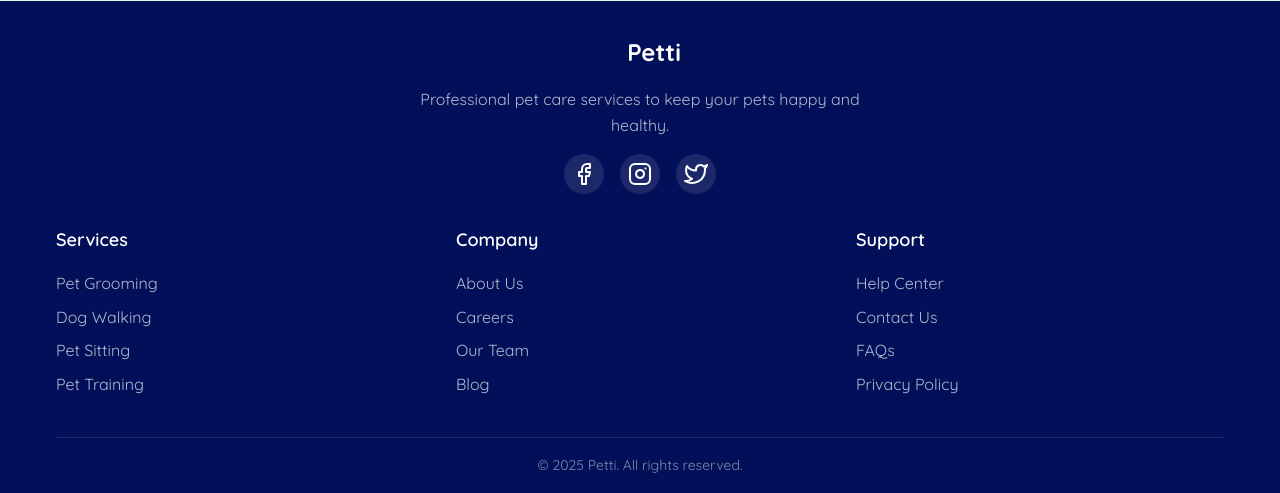
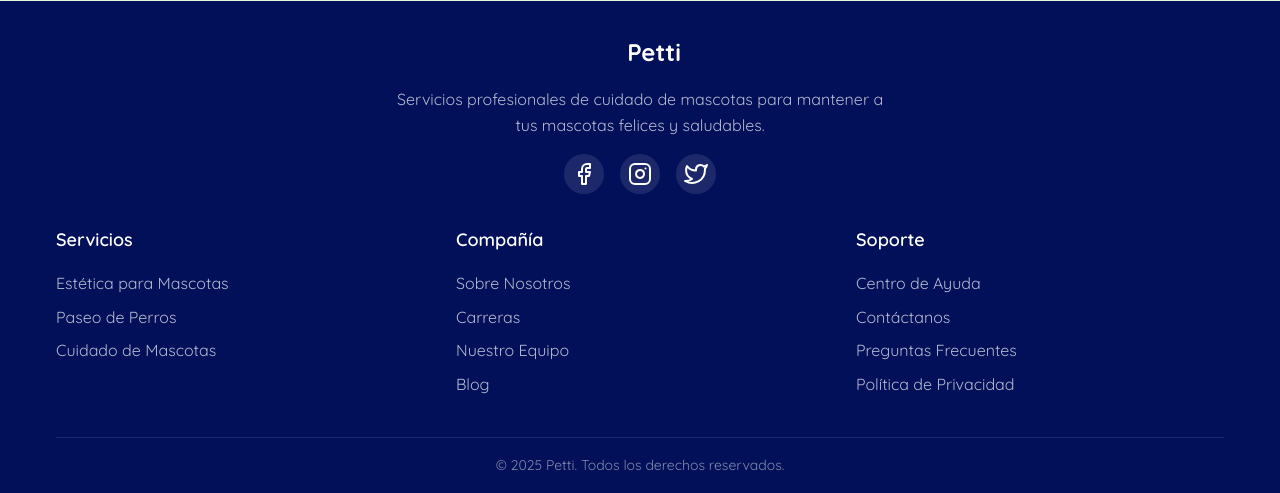
Before and after one commit to nicolenavarrorojas/pettiv2, a Django app: page /register/ in a window 1280 px wide. Shown: the part 792-1285 px from the top of the page. Run offline with Django 5.2, Linux system fonts and the light colour scheme.

Commit message:
update header, footer, views

```diff
--- a/petti/templates/register.html
+++ b/petti/templates/register.html
@@ -19,21 +19,21 @@
               <path d="M18 19v-5.5a1.5 1.5 0 0 0-3 0v6a1.5 1.5 0 0 1-3 0V5a1.5 1.5 0 0 0-3 0v10.5a1.5 1.5 0 0 1-3 0v-8a1.5 1.5 0 0 0-3 0V19"></path>
             </svg>
             <span class="logo-text">Petti</span>
-            <span class="user-status">Anonymous user</span>
+            <span class="user-status">¡Hola, [nombre de usuario]!</span>
           </a>
         </div>
 
         <div class="navbar-menu">
           <a href="{% url 'index' %}" class="menu-item">Inicio</a>
           <a href="{% url 'services' %}" class="menu-item">Servicios</a>
+          <a href="{% url 'login' %}" class="menu-item">Login</a>
+          <a href="{% url 'register' %}" class="menu-item">Registro</a>
           <a href="{% url 'admin_view' %}" class="menu-item admin-link">
             <svg xmlns="http://www.w3.org/2000/svg" width="16" height="16" viewBox="0 0 24 24" fill="none" stroke="currentColor" stroke-width="2" stroke-linecap="round" stroke-linejoin="round" class="admin-icon">
               <path d="M12 22s8-4 8-10V5l-8-3-8 3v7c0 6 8 10 8 10"></path>
             </svg>
             Admin
           </a>
-          <a href="{% url 'login' %}" class="menu-item">login</a>
-          <a href="{% url 'register' %}" class="menu-item">Registro</a>
         </div>
 
         <button class="mobile-menu-button">
@@ -62,38 +62,38 @@
 
    <!--BODY -->
 
-  <main class="main-content register-page">
+   <main class="main-content register-page">
     <div class="container">
       <div class="register-card">
         <div class="register-image">
-          <img src="https://images.unsplash.com/photo-1582562124811-c09040d0a901" alt="Pet register" class="register-img">
+          <img src="https://images.unsplash.com/photo-1582562124811-c09040d0a901" alt="Registro de mascota" class="register-img">
         </div>
         <div class="register-form-container">
           <div class="register-header">
             <svg xmlns="http://www.w3.org/2000/svg" width="32" height="32" viewBox="0 0 24 24" fill="none" stroke="#021059" stroke-width="2" stroke-linecap="round" stroke-linejoin="round" class="register-icon">
               <path d="M18 19v-5.5a1.5 1.5 0 0 0-3 0v6a1.5 1.5 0 0 1-3 0V5a1.5 1.5 0 0 0-3 0v10.5a1.5 1.5 0 0 1-3 0v-8a1.5 1.5 0 0 0-3 0V19"></path>
             </svg>
-            <h1 class="register-title">Create Account</h1>
+            <h1 class="register-title">Crear Cuenta</h1>
           </div>
 
           <form id="registerForm" class="register-form">
             <div class="form-group">
-              <label for="name" class="form-label">Full Name</label>
+              <label for="name" class="form-label">Nombre Completo</label>
               <input type="text" id="name" name="name" placeholder="John Doe" class="form-input" required>
             </div>
 
             <div class="form-group">
-              <label for="email" class="form-label">Email</label>
-              <input type="email" id="email" name="email" placeholder="your@email.com" class="form-input" required>
+              <label for="email" class="form-label">Correo Electrónico</label>
+              <input type="email" id="email" name="email" placeholder="tu@email.com" class="form-input" required>
             </div>
 
             <div class="form-group">
-              <label for="password" class="form-label">Password</label>
+              <label for="password" class="form-label">Contraseña</label>
               <input type="password" id="password" name="password" placeholder="••••••••" class="form-input" required>
             </div>
 
             <div class="form-group">
-              <label for="confirmPassword" class="form-label">Confirm Password</label>
+              <label for="confirmPassword" class="form-label">Confirmar Contraseña</label>
               <input type="password" id="confirmPassword" name="confirmPassword" placeholder="••••••••" class="form-input" required>
             </div>
 
@@ -101,16 +101,16 @@
               <div class="terms-checkbox">
                 <input type="checkbox" id="terms" required>
                 <label for="terms" class="terms-label">
-                  I agree to the <a href="#" class="terms-link">Terms of Service</a> and <a href="#" class="terms-link">Privacy Policy</a>
+                  Acepto los <a href="#" class="terms-link">Términos de Servicio</a> y la <a href="#" class="terms-link">Política de Privacidad</a>
                 </label>
               </div>
             </div>
 
-            <button type="submit" class="button primary-button full-width">Register</button>
+            <button type="submit" class="button primary-button full-width">Registrarse</button>
           </form>
 
           <div class="register-footer">
-            <p class="login-text">Already have an account? <a href="login.html" class="login-link">Sign in</a></p>
+            <p class="login-text">¿Ya tienes una cuenta? <a href="{% url 'login' %}" class="login-link">Iniciar sesión</a></p>
           </div>
         </div>
       </div>
@@ -126,7 +126,7 @@
           </svg>
           <span class="footer-brand">Petti</span>
         </div>
-        <p class="footer-text">Professional pet care services to keep your pets happy and healthy.</p>
+        <p class="footer-text">Servicios profesionales de cuidado de mascotas para mantener a tus mascotas felices y saludables.</p>
         <div class="footer-social">
           <a href="#" class="social-link">
             <svg xmlns="http://www.w3.org/2000/svg" width="24" height="24" viewBox="0 0 24 24" fill="none" stroke="currentColor" stroke-width="2" stroke-linecap="round" stroke-linejoin="round">
@@ -149,35 +149,34 @@
       </div>
       <div class="footer-menu">
         <div class="footer-column">
-          <h3 class="footer-heading">Services</h3>
+          <h3 class="footer-heading">Servicios</h3>
           <ul class="footer-links">
-            <li><a href="services.html">Pet Grooming</a></li>
-            <li><a href="services.html">Dog Walking</a></li>
-            <li><a href="services.html">Pet Sitting</a></li>
-            <li><a href="services.html">Pet Training</a></li>
+            <li><a href="{% url 'services' %}">Estética para Mascotas</a></li>
+            <li><a href="{% url 'services' %}">Paseo de Perros</a></li>
+            <li><a href="{% url 'services' %}">Cuidado de Mascotas</a></li>
           </ul>
         </div>
         <div class="footer-column">
-          <h3 class="footer-heading">Company</h3>
+          <h3 class="footer-heading">Compañía</h3>
           <ul class="footer-links">
-            <li><a href="#">About Us</a></li>
-            <li><a href="#">Careers</a></li>
-            <li><a href="#">Our Team</a></li>
+            <li><a href="#">Sobre Nosotros</a></li>
+            <li><a href="#">Carreras</a></li>
+            <li><a href="#">Nuestro Equipo</a></li>
             <li><a href="#">Blog</a></li>
           </ul>
         </div>
         <div class="footer-column">
-          <h3 class="footer-heading">Support</h3>
+          <h3 class="footer-heading">Soporte</h3>
           <ul class="footer-links">
-            <li><a href="#">Help Center</a></li>
-            <li><a href="#">Contact Us</a></li>
-            <li><a href="#">FAQs</a></li>
-            <li><a href="#">Privacy Policy</a></li>
+            <li><a href="#">Centro de Ayuda</a></li>
+            <li><a href="#">Contáctanos</a></li>
+            <li><a href="#">Preguntas Frecuentes</a></li>
+            <li><a href="#">Política de Privacidad</a></li>
           </ul>
         </div>
       </div>
       <div class="footer-bottom">
-        <p>© 2025 Petti. All rights reserved.</p>
+        <p>© 2025 Petti. Todos los derechos reservados.</p>
       </div>
     </div>
   </footer>
```
Also changed, not shown: petti/templates/admin-dashboard.html (+18 -19 lines), petti/templates/admin.html (+18 -19 lines), petti/templates/index.html (+18 -19 lines), petti/templates/login.html (+19 -24 lines), petti/templates/payment.html (+18 -19 lines), petti/templates/services.html (+18 -19 lines).
